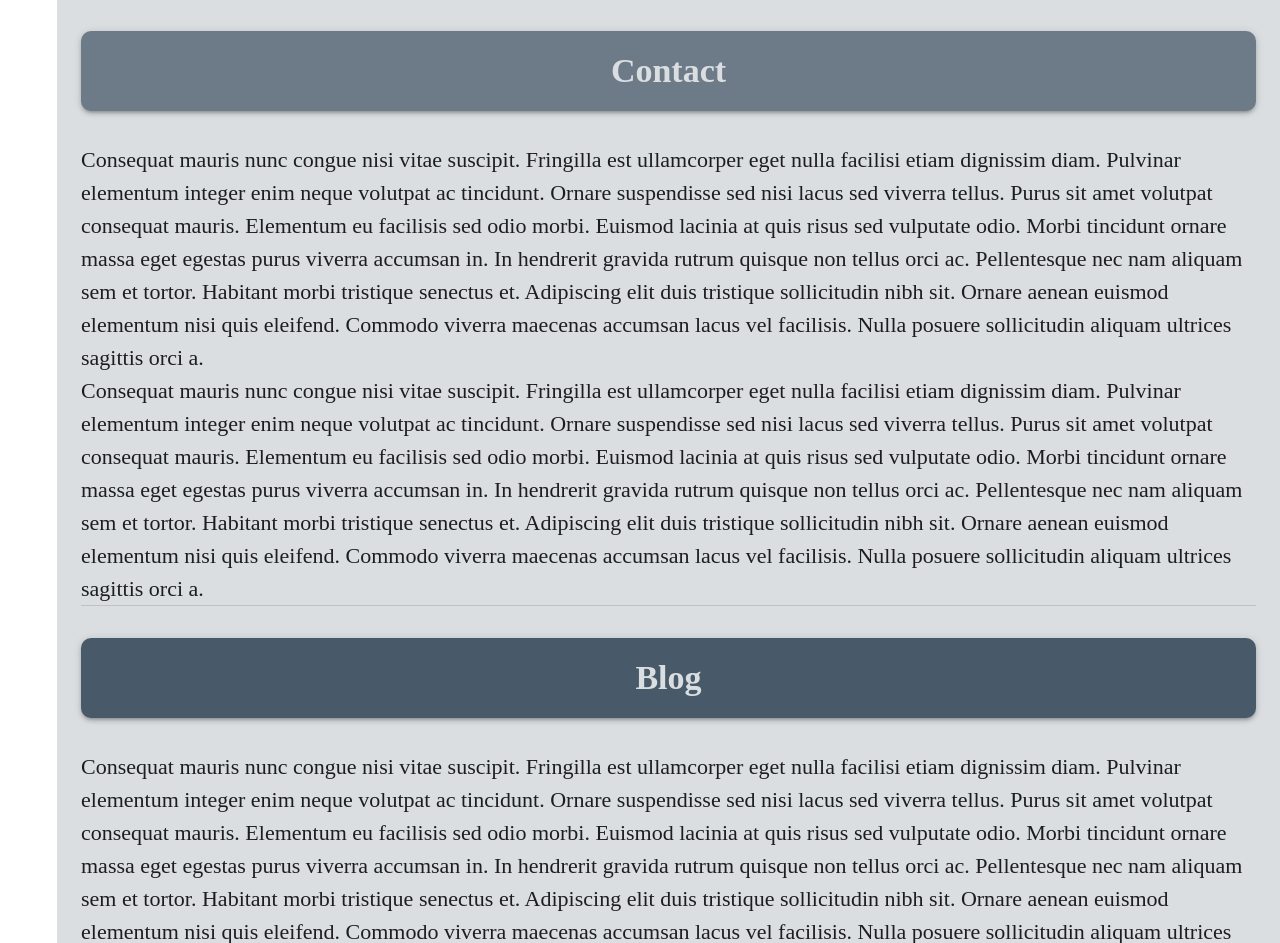
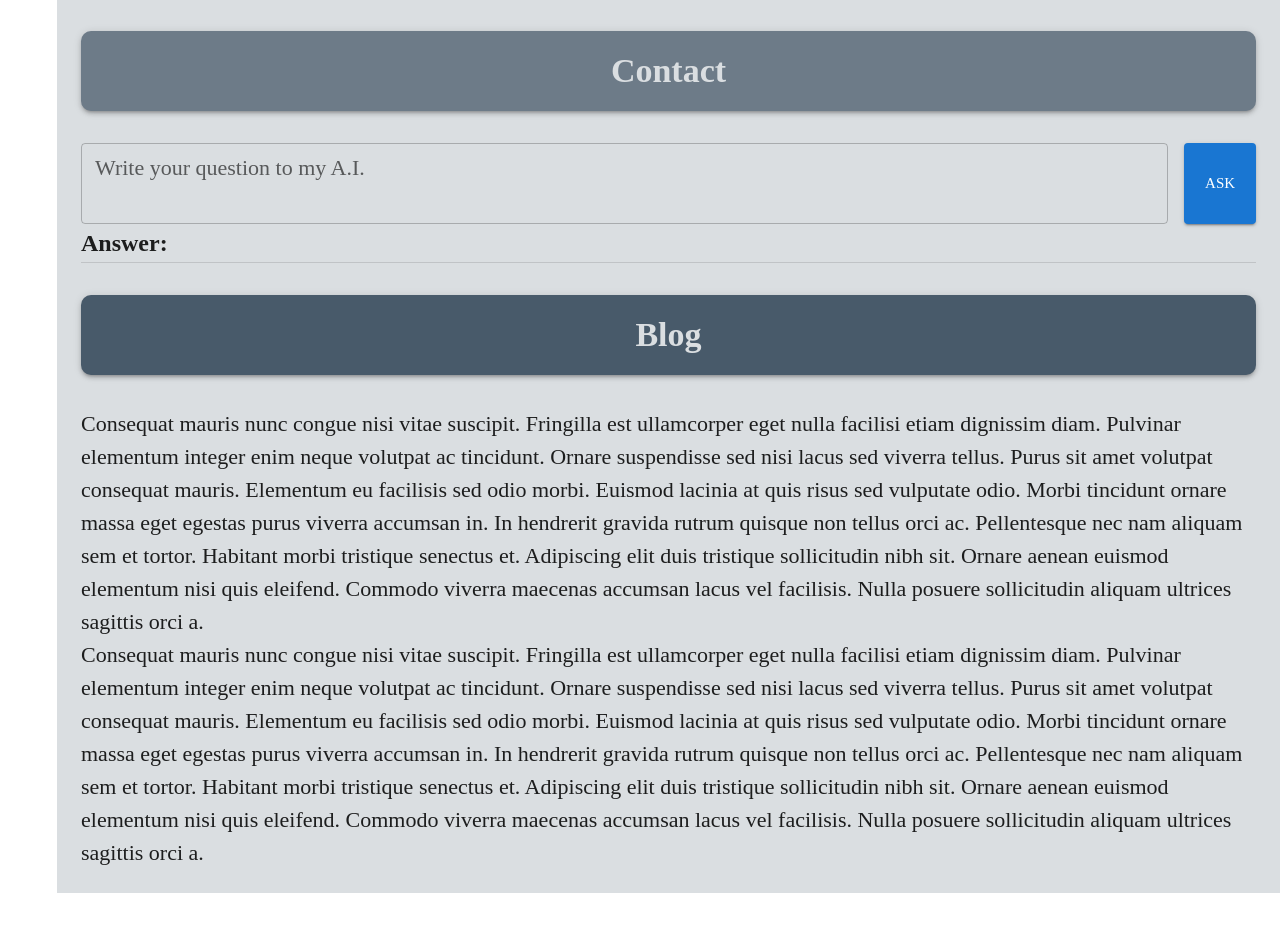
Before and after one commit to mrbraiant/new-portfolio, a Next.js app: page / in a window 1280 px wide. Shown: the part 3820-4763 px from the top of the page. After the commit the page ends 4713 px from the top, so only its background shows below. Built offline with nearby package versions, Linux system fonts and the light colour scheme; a web font is replaced by a local one.

Commit message:
build: implementing gpt

```diff
--- a/package.json
+++ b/package.json
@@ -16,14 +16,17 @@
     "@mui/material": "^5.15.16",
     "@mui/styled-engine-sc": "^6.0.0-alpha.18",
     "@typescript-eslint/eslint-plugin": "^7.8.0",
+    "axios": "^1.6.8",
     "eslint-config-prettier": "9.1.0",
     "eslint-plugin-prettier": "5.1.3",
     "eslint-plugin-react": "7.34.1",
+    "formik": "^2.4.6",
     "next": "14.2.3",
     "prettier": "3.2.5",
     "react": "18",
     "react-dom": "18",
-    "styled-components": "^6.1.9"
+    "styled-components": "^6.1.9",
+    "yup": "^1.4.0"
   },
   "devDependencies": {
     "@types/node": "20",
--- a/src/app/components/drawer/index.tsx
+++ b/src/app/components/drawer/index.tsx
@@ -39,13 +39,30 @@ import {
 import Image from 'next/image';
 import { Text } from '@components/text';
 import { SectionTitle } from '@components/sectionTitle';
-import { Paper, useMediaQuery } from '@mui/material';
+import {
+  Button,
+  Paper,
+  TextField,
+  useMediaQuery,
+} from '@mui/material';
 import { useRouter } from 'next/router';
 import { DrawerMobile } from './drawerMobile';
 import { DrawerPc } from './drawerPc';
+import { Form, Formik } from 'formik';
+import * as Yup from 'yup';
+import axios from 'axios';
+
+type inputType = {
+  question: string;
+};
+
+const gptKey =
+  'sk-proj-8fmazzVi8szno79M33QlT3BlbkFJgt5Xin5WSZoP1MGpvTai';
 
 export const MiniDrawer = () => {
   const [open, setOpen] = useState(false);
+  const [gptTextResponse, setGptTextResponse] =
+    useState<string>();
 
   const router = useRouter();
   const theme = useTheme();
@@ -53,6 +70,22 @@ export const MiniDrawer = () => {
   const isMobileVersion = useMediaQuery(
     theme.breakpoints.down('sm'),
   );
+
+  const client = axios.create({
+    headers: {
+      Authorization: 'Bearer ' + gptKey,
+    },
+  });
+
+  const schema = Yup.object().shape({
+    question: Yup.string().required(
+      'Please write your question',
+    ),
+  });
+
+  const initialValues = {
+    question: '',
+  };
 
   const handleDrawerOpen = () => {
     setOpen(true);
@@ -62,6 +95,26 @@ export const MiniDrawer = () => {
     setOpen(false);
   };
 
+  const handleSubmit = async (values: inputType) => {
+    console.log('values', values);
+
+    const params = {
+      prompt: values.question,
+      model: 'gpt-3.5-turbo-instruct',
+      max_tokens: 10,
+      temperature: 0,
+    };
+
+    await client
+      .post('https://api.openai.com/v1/completions', params)
+      .then((result) => {
+        console.log('res', result.data.choices[0].text);
+        setGptTextResponse(result.data.choices[0].text);
+      })
+      .catch((err) => {
+        console.log(err);
+      });
+  };
   // const openedMixin = (theme: Theme): CSSObject => ({
   //   width: isMobileVersion ? drawerWidth - 15 : drawerWidth,
   //   transition: theme.transitions.create('width', {
@@ -459,54 +512,46 @@ export const MiniDrawer = () => {
               title="Contact"
               backgroundColor="#6D7B88"
             />
-            <Typography
-              variant={
-                /* isMobileVersion ? 'body2' :  */ 'body1'
-              }
+            <Formik
+              initialValues={initialValues}
+              onSubmit={(values) => handleSubmit(values)}
+              validationSchema={schema}
             >
-              Consequat mauris nunc congue nisi vitae
-              suscipit. Fringilla est ullamcorper eget nulla
-              facilisi etiam dignissim diam. Pulvinar
-              elementum integer enim neque volutpat ac
-              tincidunt. Ornare suspendisse sed nisi lacus
-              sed viverra tellus. Purus sit amet volutpat
-              consequat mauris. Elementum eu facilisis sed
-              odio morbi. Euismod lacinia at quis risus sed
-              vulputate odio. Morbi tincidunt ornare massa
-              eget egestas purus viverra accumsan in. In
-              hendrerit gravida rutrum quisque non tellus
-              orci ac. Pellentesque nec nam aliquam sem et
-              tortor. Habitant morbi tristique senectus et.
-              Adipiscing elit duis tristique sollicitudin
-              nibh sit. Ornare aenean euismod elementum nisi
-              quis eleifend. Commodo viverra maecenas
-              accumsan lacus vel facilisis. Nulla posuere
-              sollicitudin aliquam ultrices sagittis orci a.
-            </Typography>
-            <Typography
-              variant={
-                /* isMobileVersion ? 'body2' :  */ 'body1'
-              }
-            >
-              Consequat mauris nunc congue nisi vitae
-              suscipit. Fringilla est ullamcorper eget nulla
-              facilisi etiam dignissim diam. Pulvinar
-              elementum integer enim neque volutpat ac
-              tincidunt. Ornare suspendisse sed nisi lacus
-              sed viverra tellus. Purus sit amet volutpat
-              consequat mauris. Elementum eu facilisis sed
-              odio morbi. Euismod lacinia at quis risus sed
-              vulputate odio. Morbi tincidunt ornare massa
-              eget egestas purus viverra accumsan in. In
-              hendrerit gravida rutrum quisque non tellus
-              orci ac. Pellentesque nec nam aliquam sem et
-              tortor. Habitant morbi tristique senectus et.
-              Adipiscing elit duis tristique sollicitudin
-              nibh sit. Ornare aenean euismod elementum nisi
-              quis eleifend. Commodo viverra maecenas
-              accumsan lacus vel facilisis. Nulla posuere
-              sollicitudin aliquam ultrices sagittis orci a.
-            </Typography>
+              {({ errors, handleChange }) => (
+                <Form>
+                  <div
+                    style={{ display: 'flex', gap: '1rem' }}
+                  >
+                    <TextField
+                      id="question"
+                      name="question"
+                      label="Write your question to my A.I."
+                      type="text"
+                      variant="outlined"
+                      onChange={handleChange}
+                      defaultValue={initialValues.question}
+                      error={Boolean(errors.question)}
+                      size="small"
+                      multiline
+                      rows={2}
+                      maxRows={3}
+                      fullWidth
+                    />
+                    <Button
+                      variant="contained"
+                      type="submit"
+                      size="large"
+                    >
+                      Ask
+                    </Button>
+                  </div>
+                </Form>
+              )}
+            </Formik>
+            <Text type="h6">
+              <strong>Answer: </strong>
+            </Text>
+            <Text type="body1">{gptTextResponse}</Text>
           </div>
 
           <Divider />
```
Also changed, not shown: 1 other file (tests, documents, lock files or other folders).
